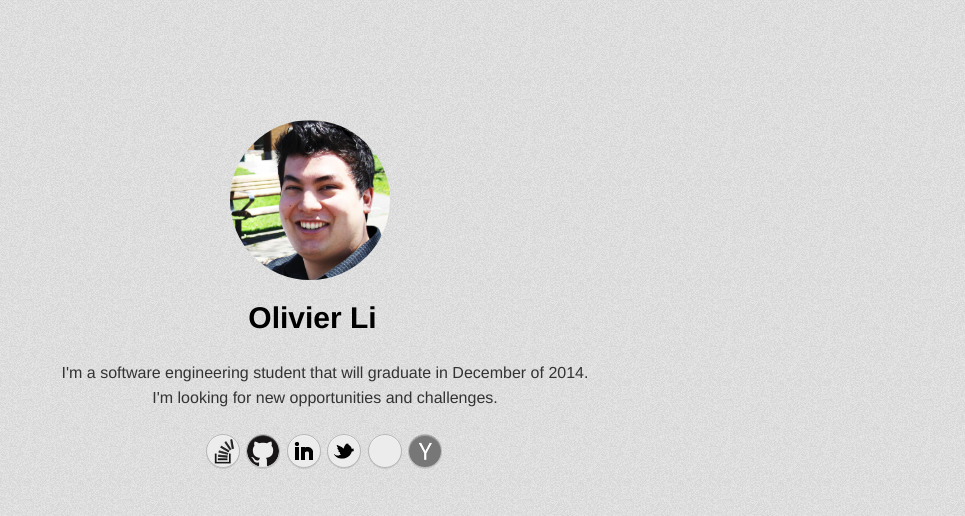
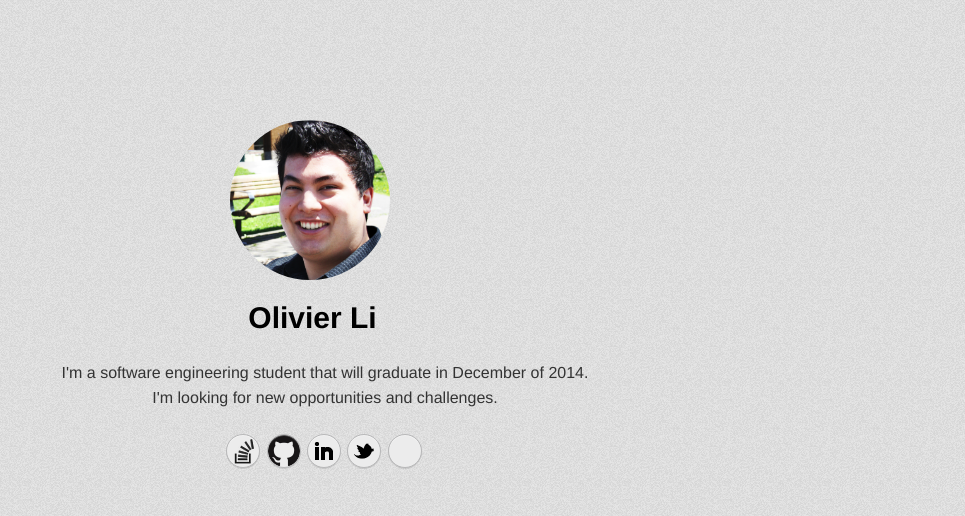
Before and after one commit to OlivierLi/OlivierLi.github.io, a plain HTML site: page index.html in a window 1280 px wide. Shown: the whole page, without its empty margins (315-1280 px from the left). Drawn offline with Linux system fonts and the light colour scheme; a script that the page names is missing.

Commit message:
Remove hacker news link.

```diff
--- a/index.html
+++ b/index.html
@@ -40,7 +40,6 @@
                             <a href="https://www.linkedin.com/pub/olivier-li/48/9bb/39"       class="sb circle linkedin mytooltip"      title="LinkedIn">LinkedIn</a>
                             <a href="https://twitter.com/LiZhongSin"                  class="sb circle twitter mytooltip"       title="Twitter">Twitter</a>
                             <a href="https://plus.google.com/+OlivierLi/posts"        class="sb circle gplus mytooltip"         title="Google Plus">Google Plus</a>
-                            <a href="https://news.ycombinator.com/user?id=OlivierLi"  class="sb circle hn mytooltip"            title="HN">HN</a>
                         </p>
                     </div>
                 </div>
```
